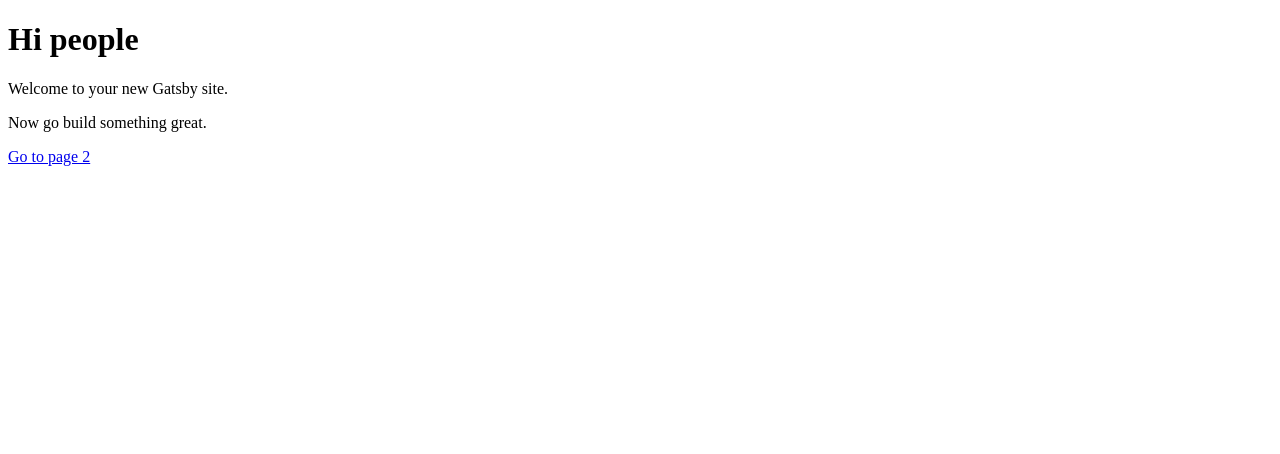
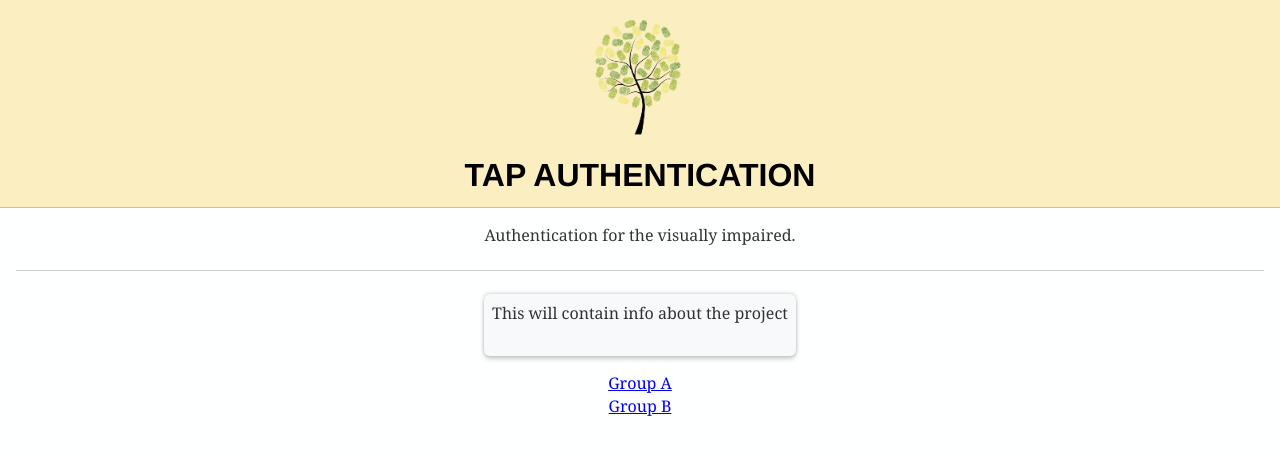
Before and after one commit to sam-northerndev/tap-auth, a Gatsby site: page / in a window 1280 px wide. Built offline with nearby package versions, Linux system fonts and the light colour scheme; Gatsby itself is replaced by a stand-in of ours.

Commit message:
intitial commit added styling to homepage

```diff
--- a/gatsby-config.js
+++ b/gatsby-config.js
@@ -5,6 +5,13 @@ module.exports = {
     author: `@Sam Irvine`,
   },
   plugins: [
+    {
+      resolve: `gatsby-plugin-typography`,
+      options: {
+        pathToConfigModule: `src/utils/typography`,
+      },
+    },
+
     `gatsby-plugin-react-helmet`,
     {
       resolve: `gatsby-source-filesystem`,
@@ -21,8 +28,8 @@ module.exports = {
         name: `gatsby-starter-default`,
         short_name: `starter`,
         start_url: `/`,
-        background_color: `#663399`,
-        theme_color: `#663399`,
+        background_color: `#3F704D`,
+        theme_color: `#3F704D`,
         display: `minimal-ui`,
         icon: `src/images/logo.png`, // This path is relative to the root of the site.
       },
--- /dev/null
+++ b/src/components/Header.js
@@ -0,0 +1,15 @@
+import React from "react"
+import styles from "./Header.module.css"
+
+import image from "../images/logo.png"
+
+const Header = () => (
+  <div className={styles.container}>
+    <div className={styles.contentContainer}>
+      <img alt="logo" src={image} className={styles.logo} />
+      <h1 className={styles.title}>Tap Authentication</h1>
+    </div>
+  </div>
+)
+
+export default Header
--- /dev/null
+++ b/src/components/Header.module.css
@@ -0,0 +1,26 @@
+.container {
+  background-color: #fbeec1;
+  text-align: center;
+  margin: 0px;
+  border-bottom: solid 1px hsla(0, 0%, 0%, 0.2);
+}
+
+.contentContainer {
+  padding: 16px;
+}
+
+.title {
+  margin: 0px;
+  margin-top: 16px;
+  color: #000000;
+  font-size: 32px;
+  line-height: 1.25;
+  line-height: 1;
+  text-transform: uppercase;
+  font-weight: 700;
+}
+
+.logo {
+  width: 100px;
+  margin-bottom: 0px;
+}
--- /dev/null
+++ b/src/components/Layout.css
@@ -0,0 +1,26 @@
+body {
+  margin: 0px;
+  background-color: #feffff;
+}
+
+.content {
+  display: flex;
+  flex-direction: column;
+  align-items: center;
+  padding: 16px;
+}
+
+.divider {
+  width: 100%;
+}
+
+.card {
+  display: flex;
+  border-radius: 6px;
+  padding: 8px;
+  margin-bottom: 16px;
+
+  box-shadow: 0 0 4px 0 rgba(0, 0, 0, 0.24), 0 4px 4px 0 rgba(0, 0, 0, 0.12);
+  background-color: #f7f9fb;
+  justify-content: center;
+}
--- /dev/null
+++ b/src/components/Layout.js
@@ -0,0 +1,3 @@
+import React from "react"
+import "./Layout.css"
+export default ({ children }) => <div>{children}</div>
--- a/src/pages/index.js
+++ b/src/pages/index.js
@@ -1,13 +1,24 @@
 import React from "react"
+// Components
+import Layout from "../components/Layout"
+import Header from "../components/Header.js"
 import { Link } from "gatsby"
+//Styles
 
 const IndexPage = () => (
-  <div>
-    <h1>Hi people</h1>
-    <p>Welcome to your new Gatsby site.</p>
-    <p>Now go build something great.</p>
-    <Link to="/page-2/">Go to page 2</Link>
-  </div>
+  <Layout>
+    <Header />
+    <div className="content">
+      <p>Authentication for the visually impaired.</p>
+
+      <hr className={"divider"} />
+      <div className={"card"}>
+        <p>This will contain info about the project</p>
+      </div>
+      <Link to="/page-2/">Group A</Link>
+      <Link to="/page-2/">Group B</Link>
+    </div>
+  </Layout>
 )
 
 export default IndexPage
--- /dev/null
+++ b/src/pages/index.module.css
@@ -0,0 +1,3 @@
+.siteContainer {
+  margin: 0px;
+}
--- /dev/null
+++ b/src/styles/global.css
@@ -0,0 +1,3 @@
+body {
+  margin: 0px;
+}
--- /dev/null
+++ b/src/utils/typography.js
@@ -0,0 +1,5 @@
+import Typography from "typography"
+import lincoln from "typography-theme-lincoln"
+const typography = new Typography(lincoln)
+export const { scale, rhythm, options } = typography
+export default typography
```
Also changed, not shown: package.json (+7 -1 lines), 1 other file.
